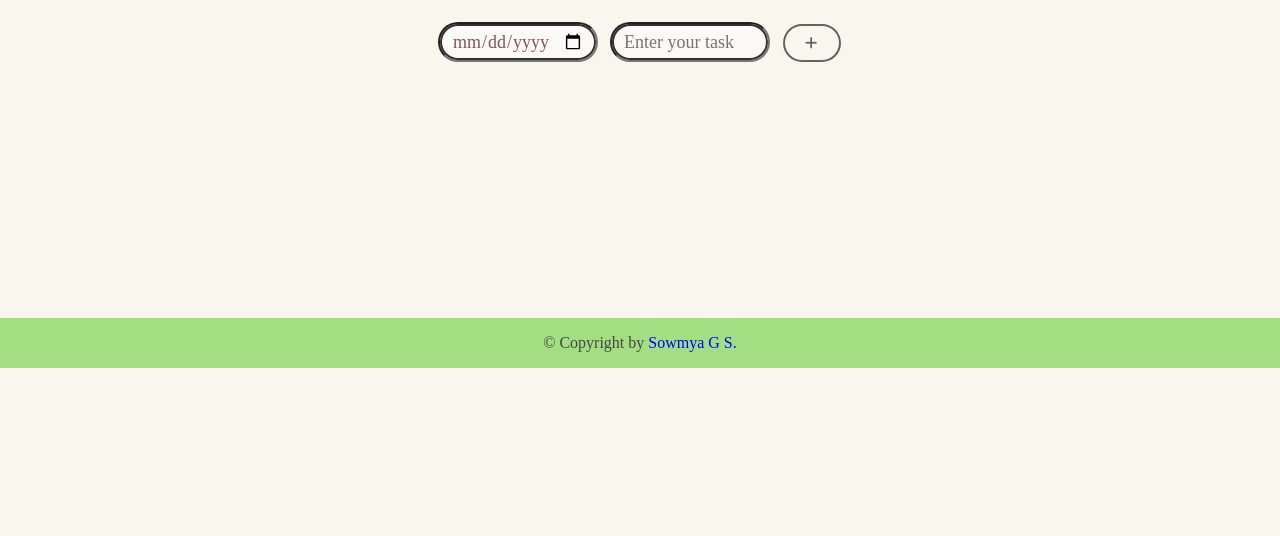
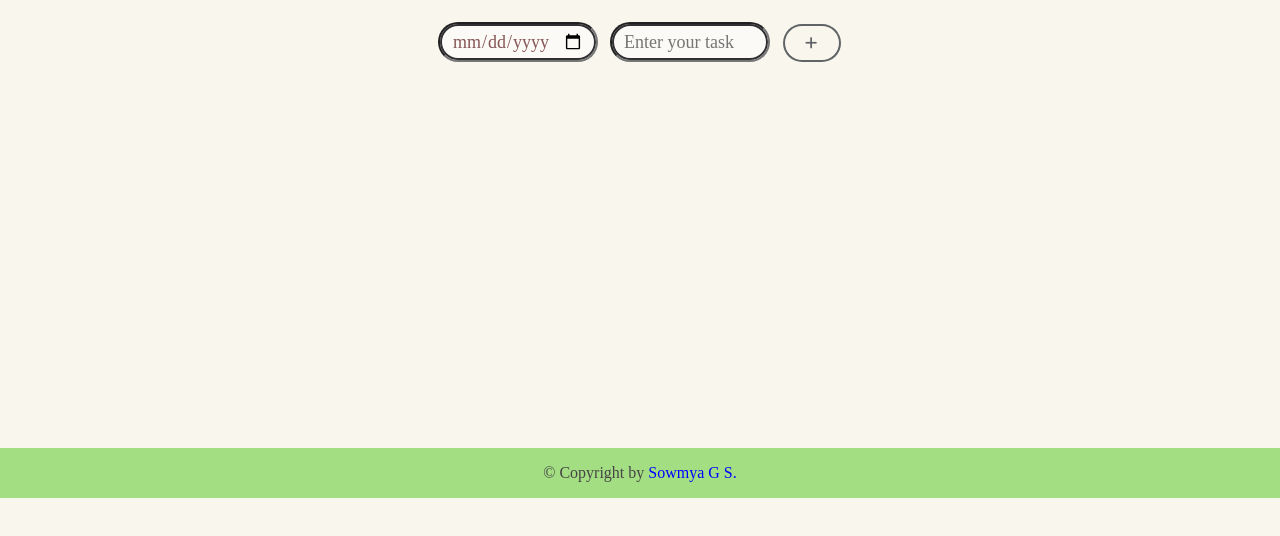
Before and after one commit to sowmya1066/ZenList, a plain HTML site: page index.html in a window 1280 px wide. Shown: the part 92-628 px from the top of the page. Drawn offline with Linux system fonts and the light colour scheme.

Commit message:
footer modification

```diff
--- a/style.css
+++ b/style.css
@@ -184,5 +184,5 @@ body {
 .footer-s {
   background-color: rgba(163, 222, 131, 1);
   padding: 1rem;
-  margin-top: 180px;
+  margin-top: 310px;
 }
```
